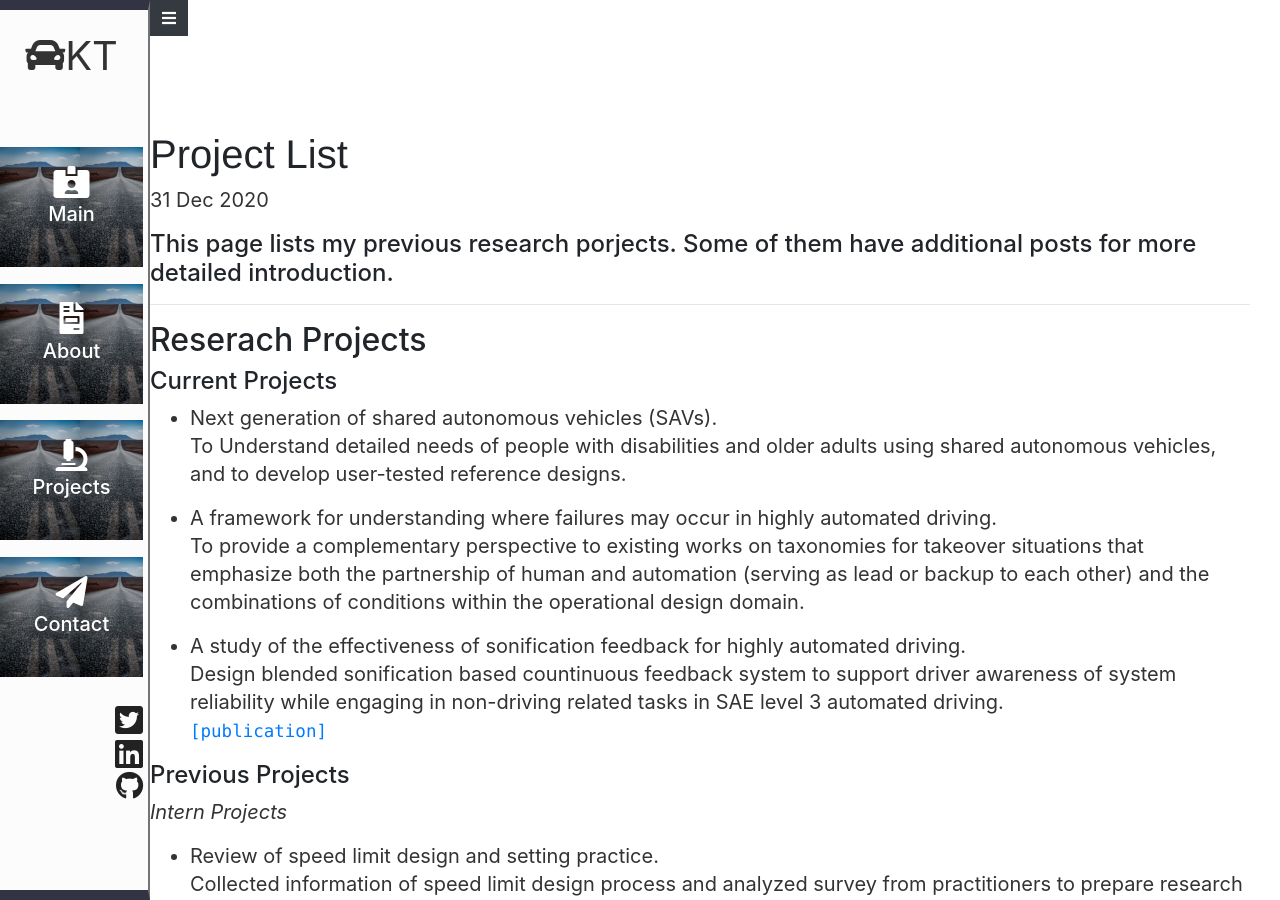
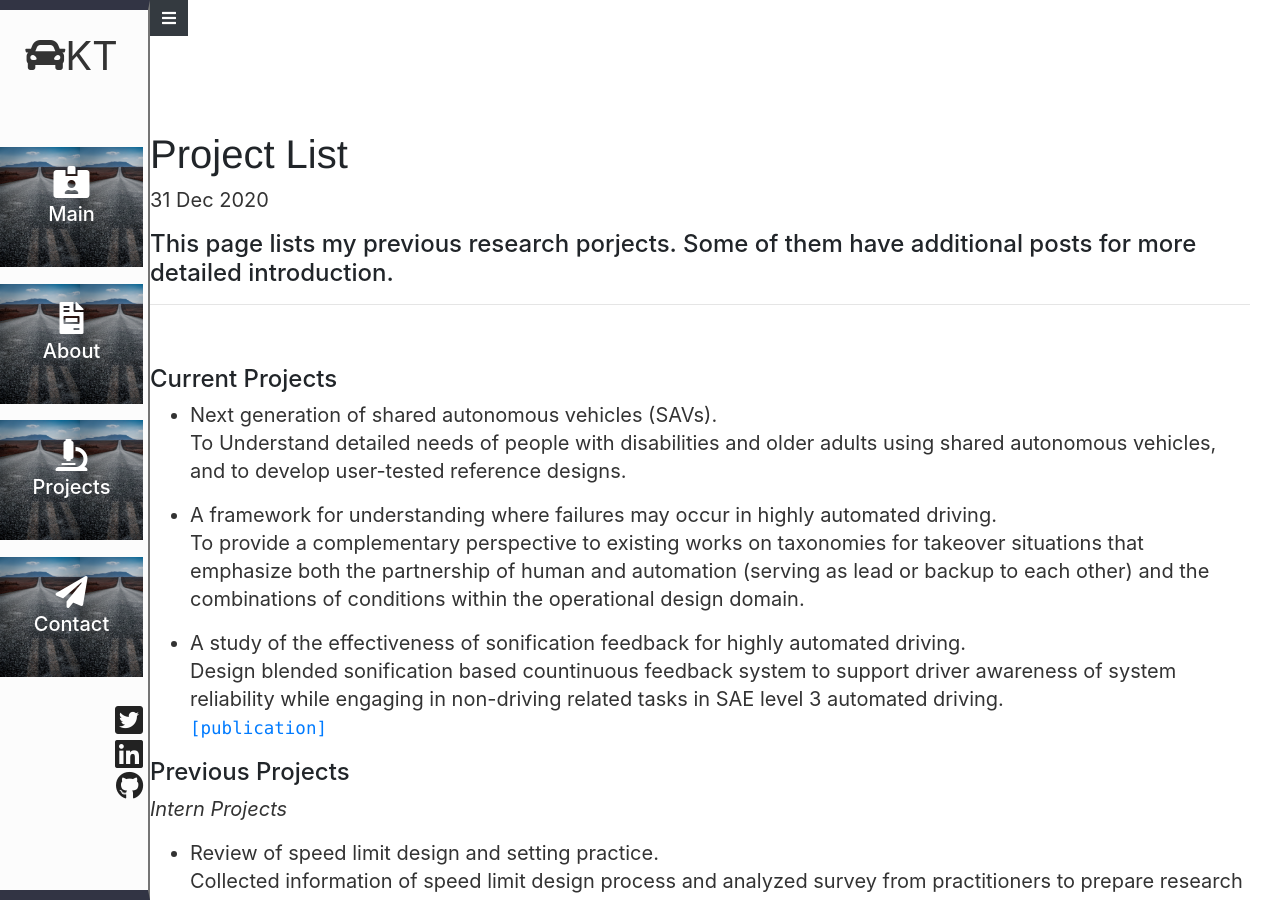
Before and after one commit to ktchen0504/ktchen0504.github.io, a Jekyll site: the page built from _posts/2020-12-31-Porject-List.md, in a window 1280 px wide and 900 px high. Built offline with Jekyll 4.4.1, drawn with Linux system fonts in a browser that asks for light colours; nearby versions of some CDN libraries.

Commit message:
update posts

```diff
--- a/_posts/2020-12-31-Porject-List.md
+++ b/_posts/2020-12-31-Porject-List.md
@@ -8,7 +8,7 @@ date: 2020-12-31
 
 ---
 
-## Reserach Projects
+<br/>
 
 #### Current Projects
 - Next generation of shared autonomous vehicles (SAVs).
```
